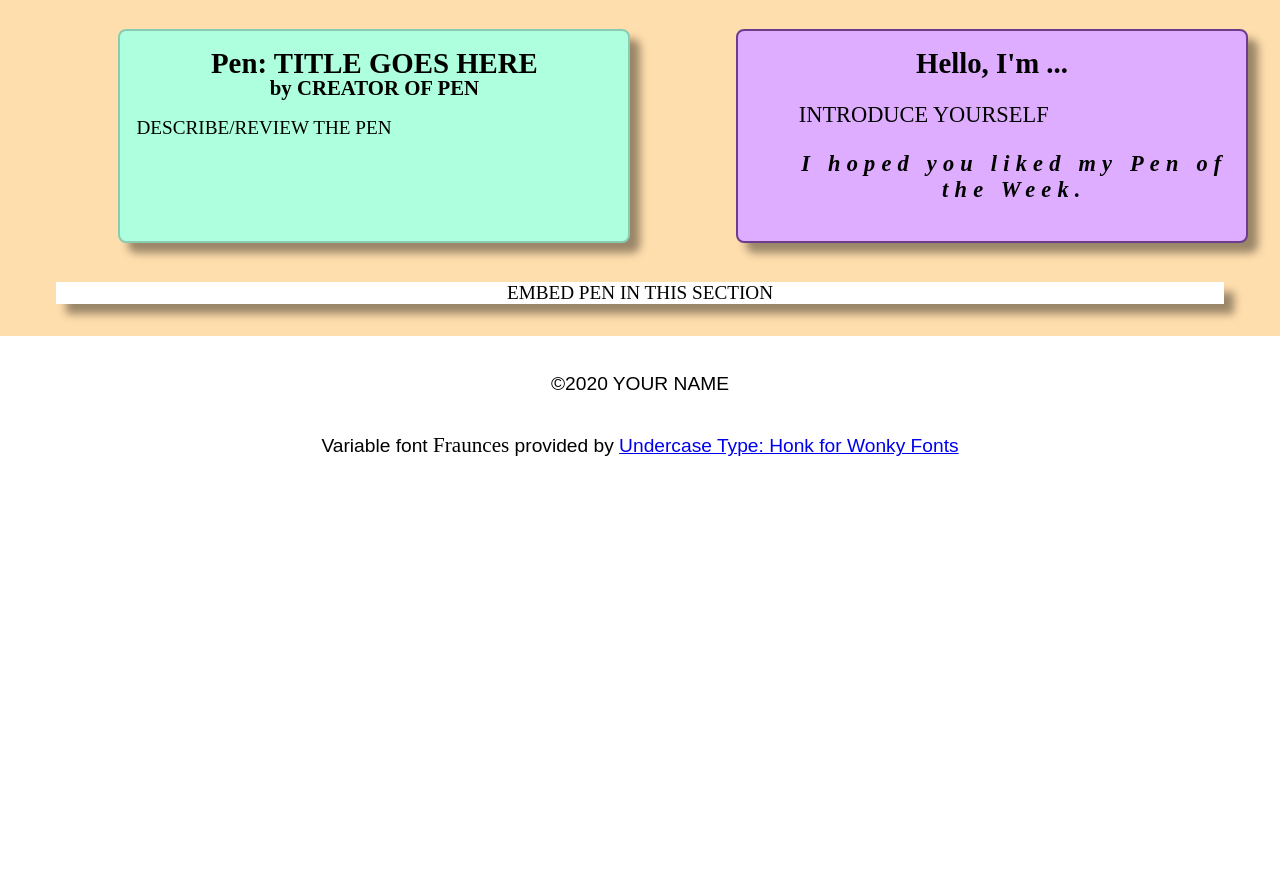
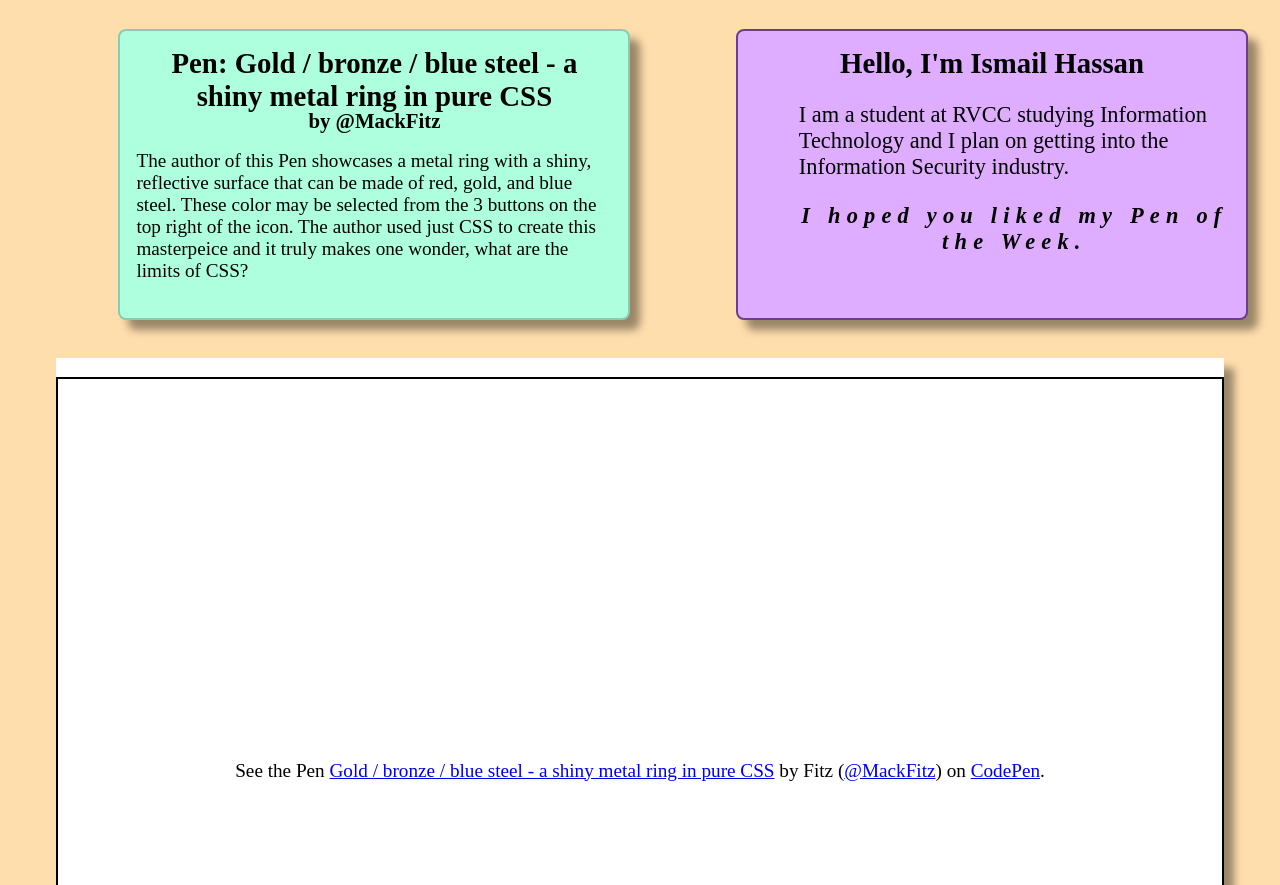
Before and after one commit to RVCC-IDMX/embed-codepen-Shak1nBacon, a plain HTML site: page index.html in a window 1280 px wide. Shown: the part 67-952 px from the top of the page. Before the commit the page ends 800 px from the top, so only its background shows below. Drawn offline with Linux system fonts and the light colour scheme; a script that the page names is missing; a web font is replaced by a local one.

Commit message:
Embeded a CodePen

```diff
--- a/index.html
+++ b/index.html
@@ -16,19 +16,24 @@
 
       <main>
         <article>
-          <h2>Pen: TITLE GOES HERE</h2>
-          <h3>by CREATOR OF PEN</h3>
-          <p>DESCRIBE/REVIEW THE PEN</p>
+          <h2>Pen: Gold / bronze / blue steel - a shiny metal ring in pure CSS</h2>
+          <h3>by @MackFitz</h3>
+          <p>The author of this Pen showcases a metal ring with a shiny, reflective surface that can be made of red, gold, and blue steel. These color may be selected from the 3 buttons on the top right of the icon. The author used just CSS to create this masterpeice and it truly makes one wonder, what are the limits of CSS? </p>
         </article>
-        <section>EMBED PEN IN THIS SECTION</section>
+        <section><p class="codepen" data-height="786.7109375" data-default-tab="html,result" data-slug-hash="wvYrgNY" data-user="MackFitz" style="height: 786.7109375px; box-sizing: border-box; display: flex; align-items: center; justify-content: center; border: 2px solid; margin: 1em 0; padding: 1em;">
+          <span>See the Pen <a href="https://codepen.io/MackFitz/pen/wvYrgNY">
+          Gold / bronze / blue steel - a shiny metal ring in pure CSS</a> by Fitz (<a href="https://codepen.io/MackFitz">@MackFitz</a>)
+          on <a href="https://codepen.io">CodePen</a>.</span>
+        </p>
+        <script async src="https://cpwebassets.codepen.io/assets/embed/ei.js"></script></section>
         <aside>
-          <h2>Hello, I'm ...</h2>
-          <p>INTRODUCE YOURSELF</p>
+          <h2>Hello, I'm Ismail Hassan</h2>
+          <p>I am a student at RVCC studying Information Technology and I plan on getting into the Information Security industry.</p>
           <p class="bye">I hoped you liked my Pen of the Week.</p>
         </aside>
       </main>
       <footer class="sans-serif">
-        <p>&copy;2020 YOUR NAME</p>
+        <p>&copy;2023 Ismail Hassan</p>
         <p>
           Variable font <span class="serif">Fraunces</span> provided by
           <a href="https://github.com/undercasetype/Fraunces"
```
